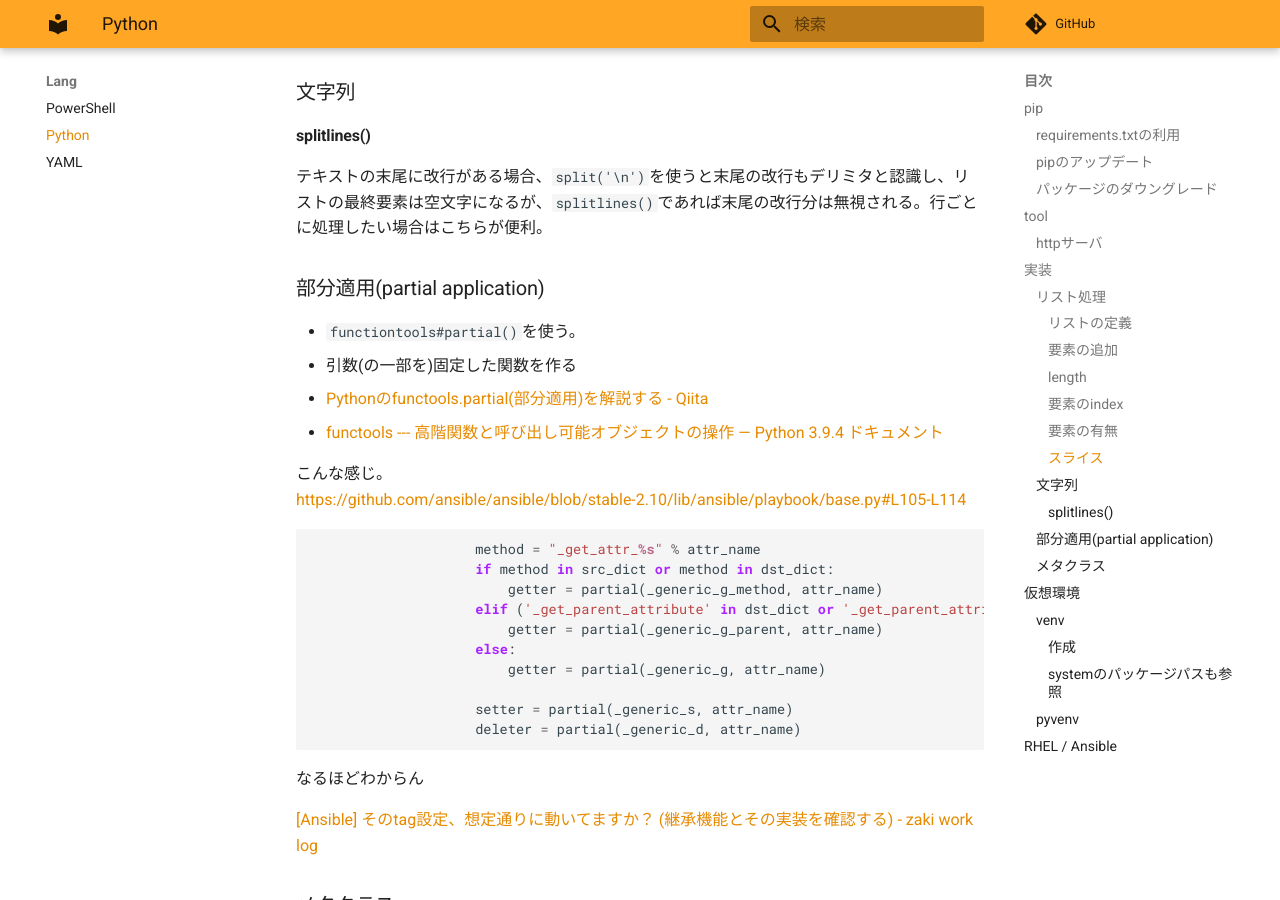
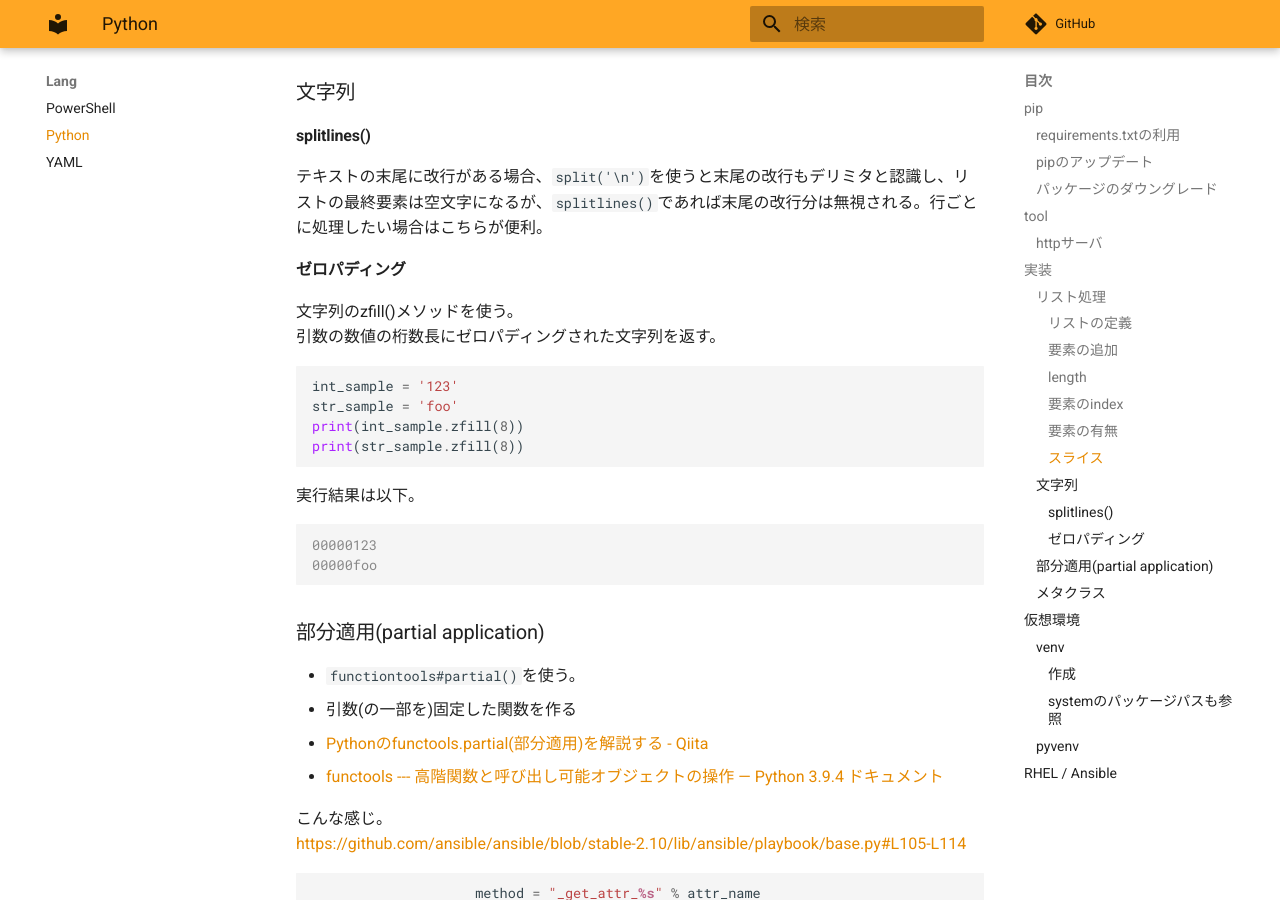
Before and after one commit to zaki-lknr/docs, an MkDocs documentation site: the page built from docs/lang/python.md, in a window 1280 px wide and 900 px high, scrolled down 3387 px. Built offline with MkDocs 1.6.1 and Material for MkDocs 9.7.7, drawn with Linux system fonts in a browser that asks for light colours; comment, search, counter and statistics services are not loaded.

Commit message:
add: lang/python: zfillでゼロパディング

````diff
--- a/docs/lang/python.md
+++ b/docs/lang/python.md
@@ -174,6 +174,25 @@ $ python3 slice.py
 
 テキストの末尾に改行がある場合、`split('\n')`を使うと末尾の改行もデリミタと認識し、リストの最終要素は空文字になるが、`splitlines()`であれば末尾の改行分は無視される。行ごとに処理したい場合はこちらが便利。
 
+#### ゼロパディング
+
+文字列のzfill()メソッドを使う。
+引数の数値の桁数長にゼロパディングされた文字列を返す。
+
+```python
+int_sample = '123'
+str_sample = 'foo'
+print(int_sample.zfill(8))
+print(str_sample.zfill(8))
+```
+
+実行結果は以下。
+
+```console
+00000123
+00000foo
+```
+
 ### 部分適用(partial application)
 
 - `functiontools#partial()`を使う。
````
